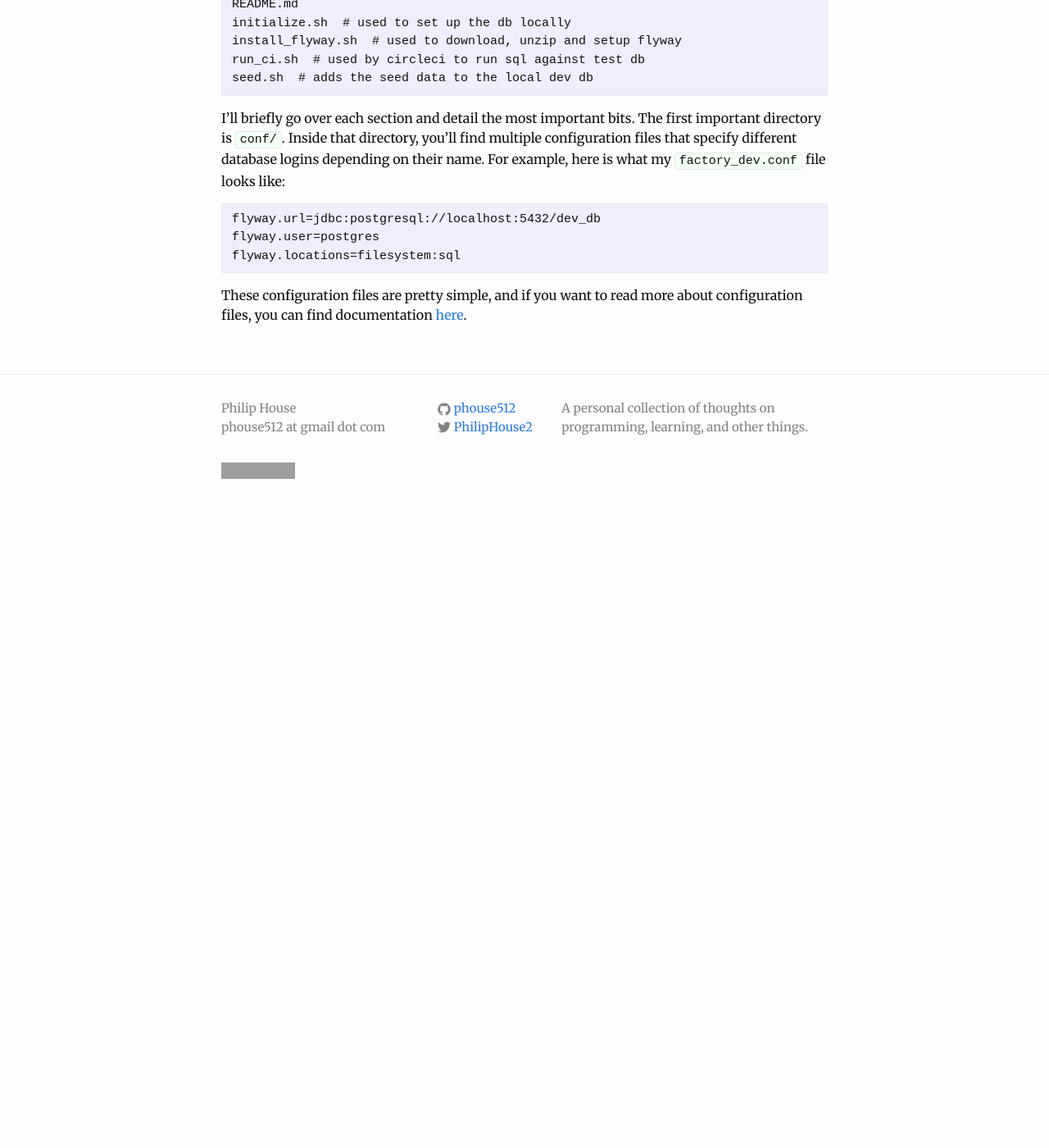
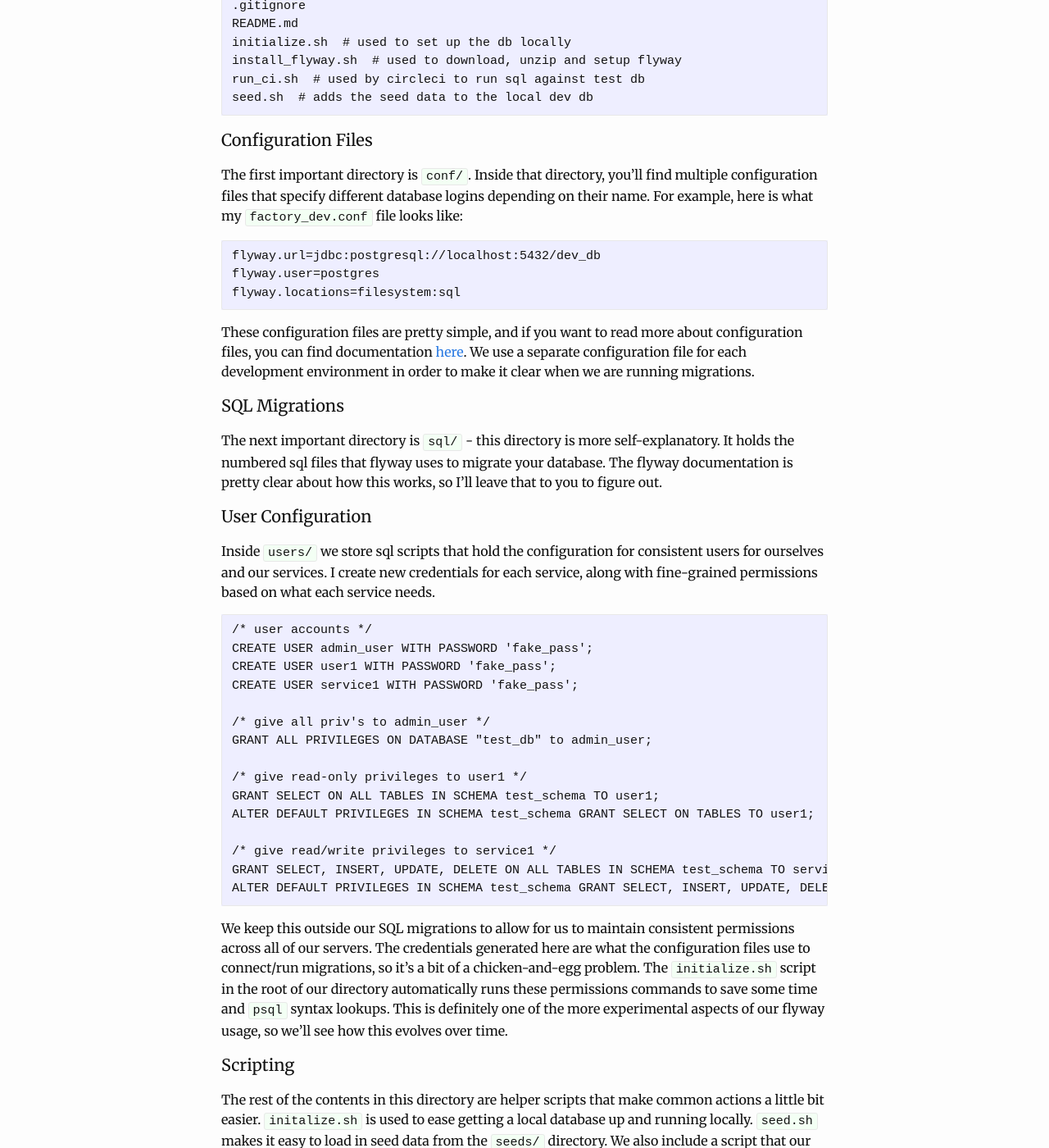
Before and after one commit to phouse512/blog, a Jekyll site: the page built from _posts/2017-12-06-version-control-with-flyway.markdown, in a window 1280 px wide and 1400 px high, scrolled down 1279 px. Shown: the whole window at 82% size. Built offline with Jekyll 4.4.1, drawn with Linux system fonts in a browser that asks for light colours; a script that is not in the unit is left out; comment, search, counter and statistics services are not loaded; before the commit the page ends 1909 px from its top, so only the background shows below that; some of the changed text lies outside the part shown; grey boxes are pictures that could not be loaded.

Commit message:
more blog progress

````diff
--- a/_posts/2017-12-06-version-control-with-flyway.markdown
+++ b/_posts/2017-12-06-version-control-with-flyway.markdown
@@ -40,7 +40,8 @@ been useful in getting ourselves up and running!
 One of the first confusing things that tripped us up was figuring out how to
 structure our repository. When you download flyway for the first time, it comes
 with many directories: some for config files, jars, sql and more. This is what
-the structure of our repository looks like:
+the structure of our repository looks like. I'll briefly go over what each
+section is responsible for below.
 
 ```
 .circleci/  # holds our circleci build configurations
@@ -66,10 +67,12 @@ run_ci.sh  # used by circleci to run sql against test db
 seed.sh  # adds the seed data to the local dev db
 ```
 
-I'll briefly go over each section and detail the most important bits. The first
-important directory is `conf/`. Inside that directory, you'll find multiple
-configuration files that specify different database logins depending on their
-name. For example, here is what my `factory_dev.conf` file looks like:
+#### Configuration Files
+
+The first important directory is `conf/`. Inside that directory, you'll find
+multiple configuration files that specify different database logins
+depending on their name. For example, here is what my
+`factory_dev.conf` file looks like:
 
 ```
 flyway.url=jdbc:postgresql://localhost:5432/dev_db
@@ -78,7 +81,72 @@ flyway.locations=filesystem:sql
 ```
 
 These configuration files are pretty simple, and if you want to read more about
-configuration files, you can find documentation [here][config-doc].
+configuration files, you can find documentation [here][config-doc]. We use
+a separate configuration file for each development environment in order to make
+it clear when we are running migrations.
+
+#### SQL Migrations
+
+The next important directory is `sql/` - this directory is more
+self-explanatory. It holds the numbered sql files that flyway uses to migrate
+your database. The flyway documentation is pretty clear about how this works,
+so I'll leave that to you to figure out.
+
+#### User Configuration
+
+Inside `users/` we store sql scripts that hold the configuration for consistent
+users for ourselves and our services. I create new credentials for each
+service, along with fine-grained permissions based on what each service needs.
+
+```
+/* user accounts */
+CREATE USER admin_user WITH PASSWORD 'fake_pass';
+CREATE USER user1 WITH PASSWORD 'fake_pass';
+CREATE USER service1 WITH PASSWORD 'fake_pass';
+
+/* give all priv's to admin_user */
+GRANT ALL PRIVILEGES ON DATABASE "test_db" to admin_user;
+
+/* give read-only privileges to user1 */
+GRANT SELECT ON ALL TABLES IN SCHEMA test_schema TO user1;
+ALTER DEFAULT PRIVILEGES IN SCHEMA test_schema GRANT SELECT ON TABLES TO user1;
+
+/* give read/write privileges to service1 */
+GRANT SELECT, INSERT, UPDATE, DELETE ON ALL TABLES IN SCHEMA test_schema TO service1;
+ALTER DEFAULT PRIVILEGES IN SCHEMA test_schema GRANT SELECT, INSERT, UPDATE, DELETE ON TABLES TO service1;
+```
+
+We keep this outside our SQL migrations to allow for us to maintain consistent
+permissions across all of our servers. The credentials generated here are what
+the configuration files use to connect/run migrations, so it's a bit of
+a chicken-and-egg problem. The `initialize.sh` script in the root of our
+directory automatically runs these permissions commands to save some time and
+`psql` syntax lookups. This is definitely one of the more experimental
+aspects of our flyway usage, so we'll see how this evolves over time.
+
+#### Scripting
+
+The rest of the contents in this directory are helper scripts that make common
+actions a little bit easier. `initalize.sh` is used to ease getting a local
+database up and running locally. `seed.sh` makes it easy to load in seed data
+from the `seeds/` directory. We also include a script that our continous
+integration tools use to automatically validate new migrations.
+
+### practical workflows
+
+With the repository structure set up, let's go over how we actually use flyway.
+I'll go over two basic workflows, 1) initializing a local development database
+and 2) making changes to the production database schema.
+
+#### local setup
+
+When a new developer joins the team, or we're setting up a new development
+machine, we follow this workflow. It's not completely automated, but the most
+critical parts have been to help reduce human error.
+
+
+
+#### production changes
 
 [flyway]: https://flywaydb.org/
 [db-control]: https://blog.codinghorror.com/get-your-database-under-version-control/
````
